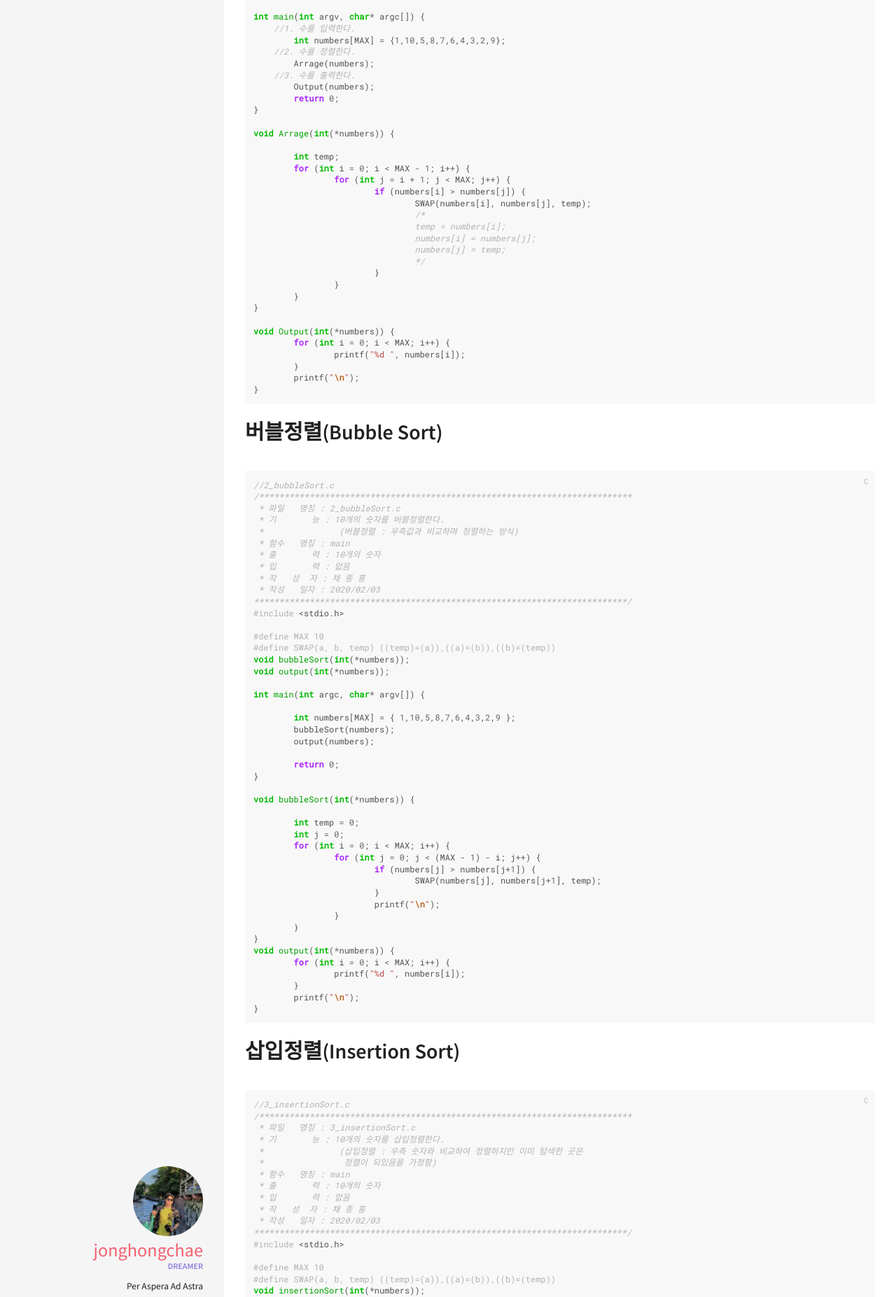
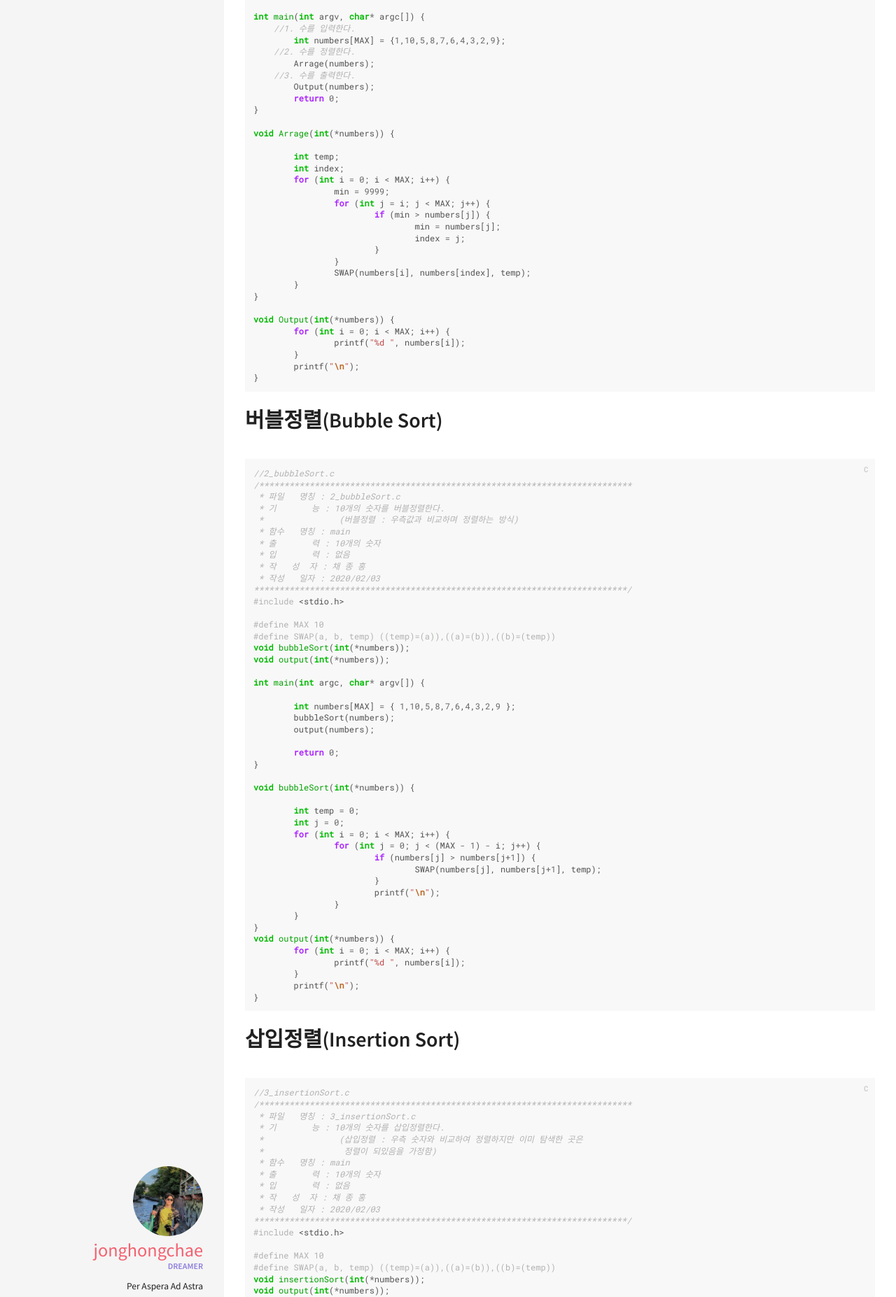
Before and after one commit to jhonggg/jhonggg.github.io, a Jekyll site: the page built from _posts/2020-02-04-algorithm-basic.md, in a window 1280 px wide. Shown: the part 672-2526 px from the top of the page at 70% size. Built offline with Jekyll 4.4.1, drawn with Linux system fonts in a browser that asks for light colours; some of the changed text lies outside the part shown.

Commit message:
update 2020-02-04 algorithm basic post

```diff
--- a/_posts/2020-02-04-algorithm-basic.md
+++ b/_posts/2020-02-04-algorithm-basic.md
@@ -45,17 +45,16 @@ int main(int argv, char* argc[]) {
 void Arrage(int(*numbers)) {
 
 	int temp;
-	for (int i = 0; i < MAX - 1; i++) {
-		for (int j = i + 1; j < MAX; j++) {
-			if (numbers[i] > numbers[j]) {
-				SWAP(numbers[i], numbers[j], temp);
-				/*
-				temp = numbers[i];
-				numbers[i] = numbers[j];
-				numbers[j] = temp;
-				*/
+	int index;
+	for (int i = 0; i < MAX; i++) {
+		min = 9999;
+		for (int j = i; j < MAX; j++) {
+			if (min > numbers[j]) {
+				min = numbers[j];
+				index = j;
 			}
 		}
+		SWAP(numbers[i], numbers[index], temp);
 	}
 }
 
```
